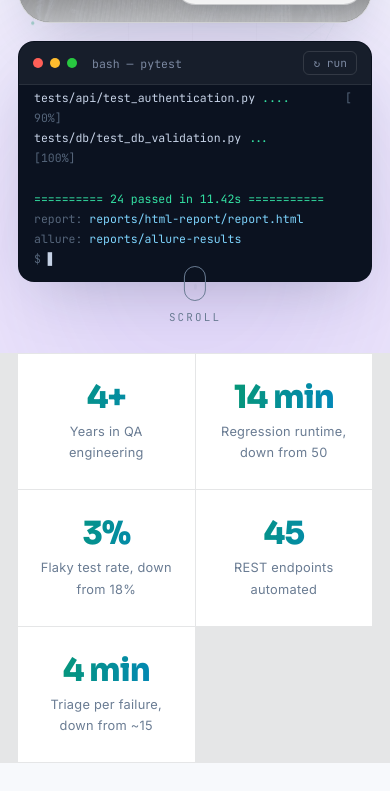
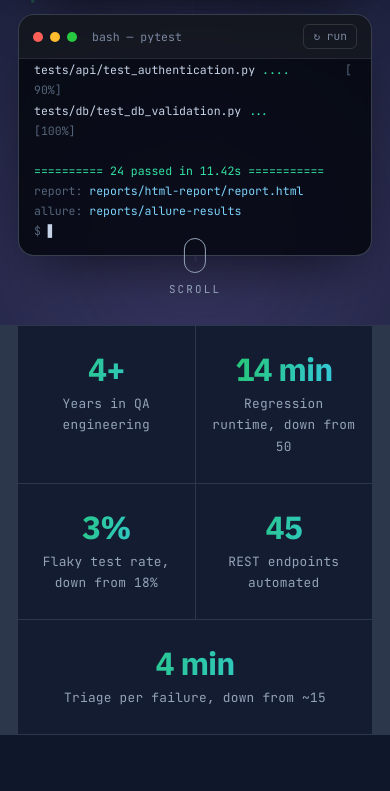
Before and after one commit to fastasf48-hash/fastasf48-hash.github.io, a plain HTML site: page index.html in a window 390 px wide. Shown: the part 1209-2000 px from the top of the page. Drawn offline with Linux system fonts and the light colour scheme; animation ran at ten frames a second.

Commit message:
Switch to a dark developer theme
Default to dark with a slate/green palette, IBM Plex Sans + JetBrains Mono,
mono labels, a responsive stats grid, 44px touch targets and a mobile nav
that no longer overflows.

Co-Authored-By: Claude Sonnet 5.5 <noreply@anthropic.com>

```diff
--- a/assets/css/style.css
+++ b/assets/css/style.css
@@ -4,26 +4,26 @@
 
 /* ---------- tokens ---------- */
 :root{
-  --bg:#05080e;
-  --bg-2:#0a0f18;
-  --bg-3:#111a28;
-  --surface:rgba(255,255,255,.035);
-  --surface-2:rgba(255,255,255,.06);
-  --line:rgba(255,255,255,.10);
-  --line-2:rgba(255,255,255,.18);
+  --bg:#0f172a;           /* slate-900 */
+  --bg-2:#131c31;
+  --bg-3:#1b2336;
+  --surface:rgba(255,255,255,.04);
+  --surface-2:rgba(255,255,255,.07);
+  --line:rgba(148,163,184,.20);
+  --line-2:rgba(148,163,184,.34);
 
-  --tx:#e6edf3;
-  --tx-2:#9fb0c4;
-  --tx-3:#66788e;
+  --tx:#f8fafc;
+  --tx-2:#cbd5e1;
+  --tx-3:#94a3b8;         /* 6.9:1 on --bg */
 
-  --acc:#34e3a4;          /* emerald — the signature, and "passing" */
+  --acc:#22c55e;          /* run-green — the signature, and "passing" */
   --acc-2:#37c9f0;        /* cyan — the second half of the gradient */
   --acc-3:#a78bfa;        /* violet — reserved for the AI project only */
-  --pass:#34e3a4;
+  --pass:#22c55e;
   --warn:#fbbf24;
   --danger:#fb7185;
 
-  --grad:linear-gradient(100deg,#34e3a4 0%,#37c9f0 100%);
+  --grad:linear-gradient(100deg,#22c55e 0%,#37c9f0 100%);
   --shadow:0 24px 60px -20px rgba(0,0,0,.7);
   --shadow-sm:0 10px 30px -12px rgba(0,0,0,.6);
 
@@ -31,8 +31,8 @@
   --maxw:1200px;
   --nav-h:70px;
 
-  --ff-h:'Sora',system-ui,-apple-system,sans-serif;
-  --ff-b:'Inter',system-ui,-apple-system,sans-serif;
+  --ff-h:'IBM Plex Sans',system-ui,-apple-system,sans-serif;
+  --ff-b:'IBM Plex Sans',system-ui,-apple-system,sans-serif;
   --ff-m:'JetBrains Mono',ui-monospace,'SF Mono',Menlo,monospace;
 
   --ease:cubic-bezier(.22,1,.36,1);
@@ -242,7 +242,7 @@ html[data-theme="light"] .terminal{background:#0b1220}
 
 /* ---------- stats ---------- */
 .stats{border-block:1px solid var(--line);background:var(--bg-2);position:relative;z-index:2}
-.stats__grid{display:grid;grid-template-columns:repeat(5,1fr);gap:1px;background:var(--line)}
+.stats__grid{display:grid;grid-template-columns:repeat(auto-fit,minmax(190px,1fr));gap:1px;background:var(--line)}
 .stat{background:var(--bg-2);padding:34px 20px;text-align:center;transition:background .35s}
 .stat:hover{background:var(--bg-3)}
 .stat__num{display:block;font-family:var(--ff-h);font-weight:800;font-size:clamp(2rem,4.2vw,2.9rem);letter-spacing:-.03em;background:var(--grad);-webkit-background-clip:text;background-clip:text;color:transparent;line-height:1.1}
@@ -500,7 +500,6 @@ html[data-theme="light"] .ctab.is-active{background:#0b1220}
   .about{grid-template-columns:1fr}
   .about__media{position:static;max-width:400px}
   .feature__cols{grid-template-columns:1fr;gap:24px}
-  .stats__grid{grid-template-columns:repeat(3,1fr)}
   .explorer{grid-template-columns:1fr}
   .explorer__tree{border-right:0;border-bottom:1px solid var(--line);display:grid;grid-template-columns:repeat(auto-fit,minmax(190px,1fr));gap:4px}
   .tree__root{grid-column:1/-1}
@@ -522,7 +521,6 @@ html[data-theme="light"] .ctab.is-active{background:#0b1220}
 }
 @media (max-width:640px){
   body{font-size:16px}
-  .stats__grid{grid-template-columns:repeat(2,1fr)}
   .stat{padding:26px 14px}
   .timeline{padding-left:26px}
   .tl__marker{left:-26px}
@@ -536,7 +534,6 @@ html[data-theme="light"] .ctab.is-active{background:#0b1220}
 }
 @media (max-width:420px){
   .nav .btn--sm span{display:none}
-  .stats__grid{grid-template-columns:1fr 1fr}
 }
 
 /* ---------- motion preferences ---------- */
@@ -553,3 +550,20 @@ html[data-theme="light"] .ctab.is-active{background:#0b1220}
   .section{padding:20px 0;break-inside:avoid}
   .reveal{opacity:1;transform:none}
 }
+
+/* dev-theme accents */
+.sec-kicker,.eyebrow,.tl__date,.stat__lbl{font-family:var(--ff-m)}
+.sec-title,.hero__title{letter-spacing:-.02em}
+.btn,.chip,.nav__links a,.icon-btn,.copy,.ctab,.node{min-height:44px}
+.chip{min-height:0}
+@media (max-width:480px){
+  .nav__actions{gap:6px}
+  .nav__actions .btn--sm{padding-inline:14px}
+  .nav__actions .btn__ico{display:none}
+  .brand__text{font-size:.95rem}
+  .burger,.icon-btn{width:44px;height:44px}
+}
+@media (max-width:640px){
+  .stats__grid{grid-template-columns:1fr 1fr}
+  .stat:last-child{grid-column:1/-1}
+}
--- a/assets/js/main.js
+++ b/assets/js/main.js
@@ -225,7 +225,7 @@
 
     function accent() {
       return document.documentElement.getAttribute('data-theme') === 'light'
-        ? '7,154,104' : '52,227,164';
+        ? '7,154,104' : '34,197,94';
     }
 
     function frame() {
--- a/index.html
+++ b/index.html
@@ -1,5 +1,5 @@
 <!DOCTYPE html>
-<html lang="en" data-theme="light">
+<html lang="en" data-theme="dark">
 <head>
 <meta charset="UTF-8" />
 <meta name="viewport" content="width=device-width, initial-scale=1.0" />
@@ -7,7 +7,7 @@
 <meta name="description" content="Rahul Sharma — Software Engineer II (SDET) with 4+ years in QA. Migrated a 420-test Selenium suite to Playwright + Python, cutting regression from 50 to 14 minutes, and built an LLM-assisted failure analyzer." />
 <meta name="author" content="Rahul Sharma" />
 <meta name="theme-color" content="#f7f9fc" media="(prefers-color-scheme: light)" />
-<meta name="theme-color" content="#05080e" media="(prefers-color-scheme: dark)" />
+<meta name="theme-color" content="#0f172a" media="(prefers-color-scheme: dark)" />
 
 <meta property="og:type" content="website" />
 <meta property="og:title" content="Rahul Sharma — SDET / Test Automation Engineer" />
@@ -18,8 +18,8 @@
 
 <link rel="preconnect" href="https://fonts.googleapis.com" />
 <link rel="preconnect" href="https://fonts.gstatic.com" crossorigin />
-<link href="https://fonts.googleapis.com/css2?family=Sora:wght@400;600;700;800&family=Inter:wght@400;500;600;700&family=JetBrains+Mono:wght@400;500;700&display=swap" rel="stylesheet" />
-<link rel="stylesheet" href="assets/css/style.css?v=9" />
+<link href="https://fonts.googleapis.com/css2?family=IBM+Plex+Sans:wght@400;500;600;700&family=JetBrains+Mono:wght@400;500;700&display=swap" rel="stylesheet" />
+<link rel="stylesheet" href="assets/css/style.css?v=12" />
 </head>
 
 <body>
@@ -861,6 +861,6 @@ markers =
 <button class="to-top" id="toTop" type="button" aria-label="Back to top">↑</button>
 <div class="toast" id="toast" role="status" aria-live="polite"></div>
 
-<script src="assets/js/main.js?v=9"></script>
+<script src="assets/js/main.js?v=10"></script>
 </body>
 </html>
```
